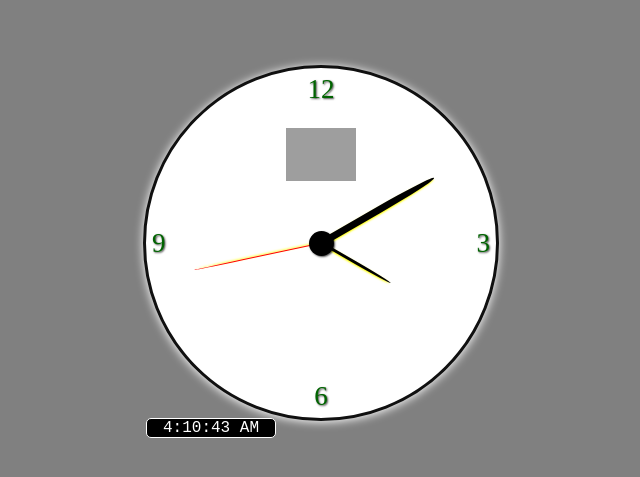
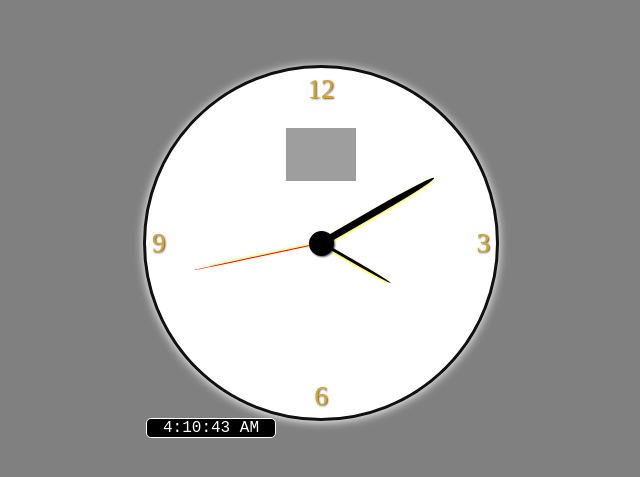
Before and after one commit to Hazey8709/clock, a plain HTML site: page index.html in a window 1280 px wide. Shown: the part 157-634 px from the top of the page, 319-959 px from the left. Drawn offline with Linux system fonts and the light colour scheme; grey boxes are pictures that could not be loaded.

Commit message:
updated colors

```diff
--- a/style.css
+++ b/style.css
@@ -33,7 +33,7 @@ img {
     font-size: 27px;
     font-family: "Times New Roman", Times, serif;
     /* font-weight: bold; */
-    color: darkgreen;
+    color: goldenrod;
     text-shadow: 1px 1px 2px rgba(0, 0, 0, 0.7);
 }
 
```
